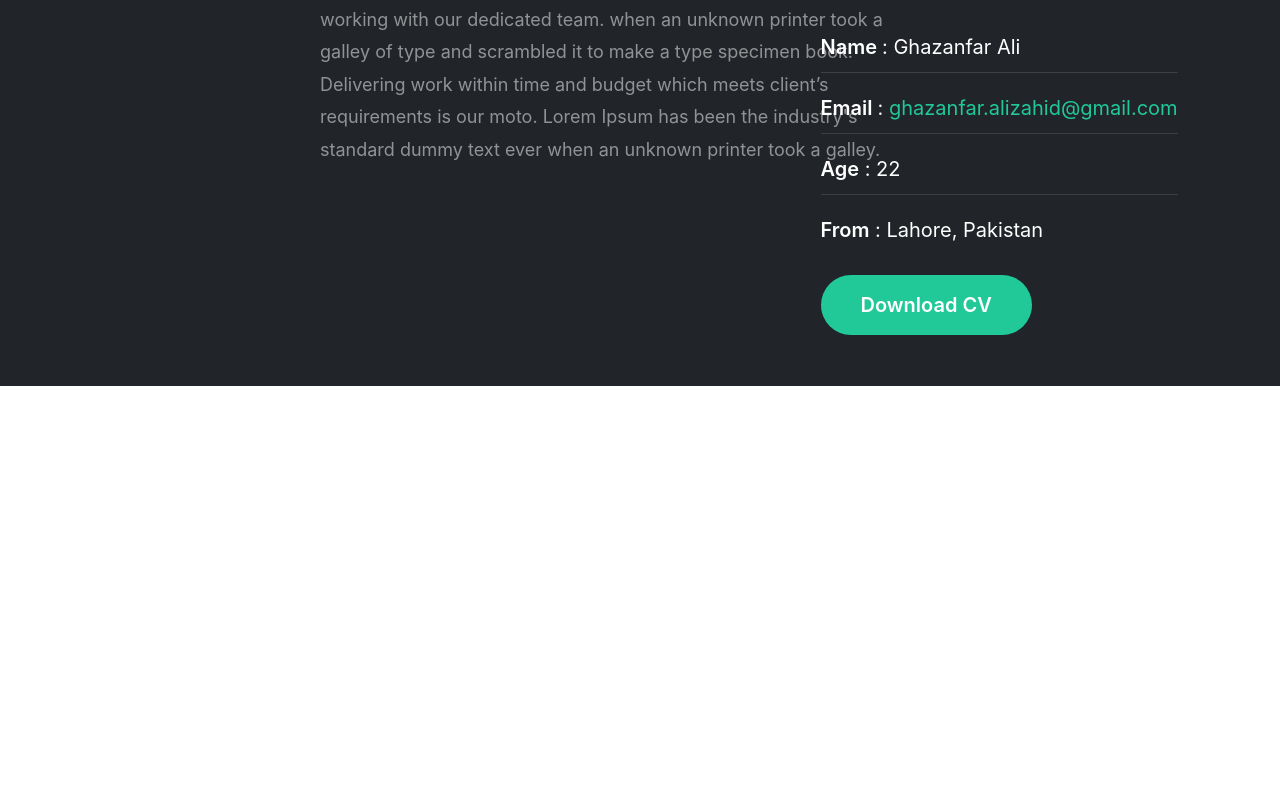
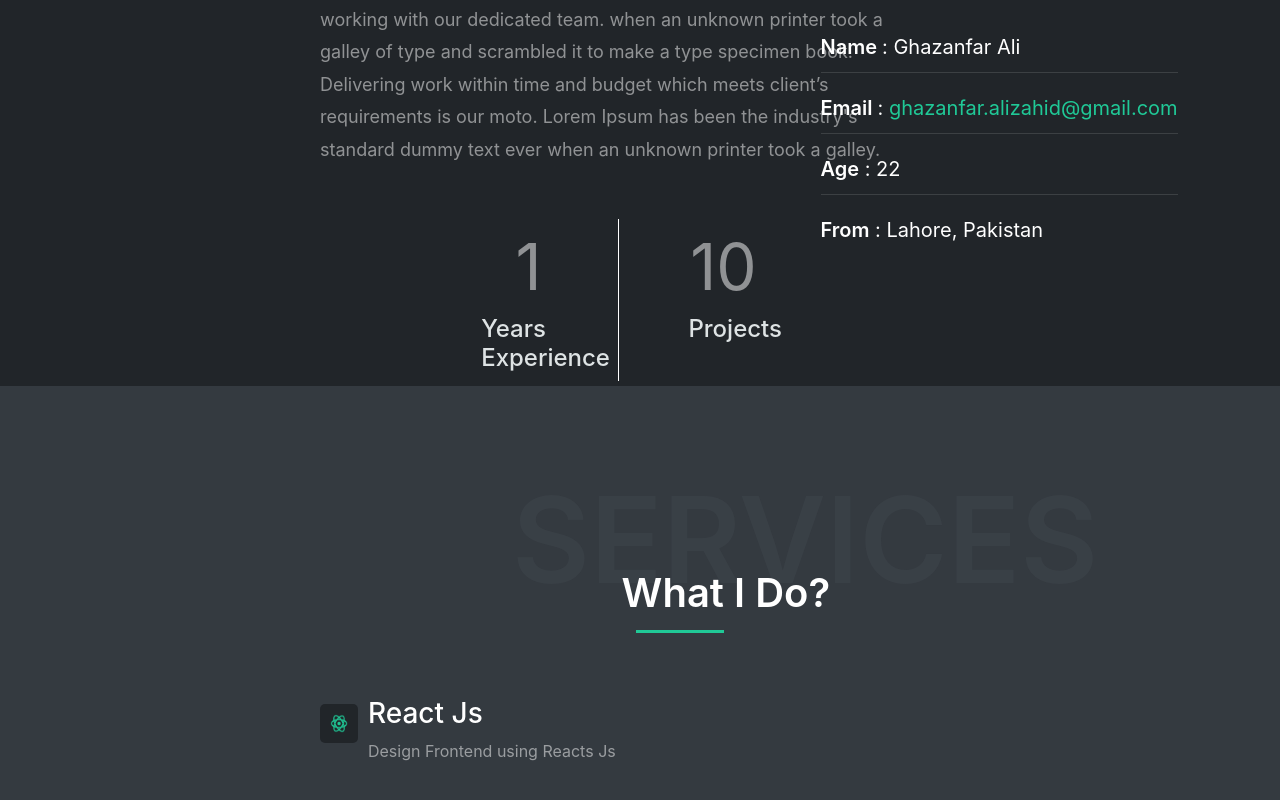
Before and after one commit to GhazanfarAli123/Portfolio, a React (Create React App) app in the folder ghazanfar-ali-portfolio/: page / in a window 1280 px wide. Shown: the part 1214-2014 px from the top of the page. Before the commit the page ends 1600 px from the top, so only its background shows below. Built offline with nearby package versions, Linux system fonts and the light colour scheme.

Commit message:
@ghazanfar-ali-portfolio create services and about section

```diff
--- a/ghazanfar-ali-portfolio/package.json
+++ b/ghazanfar-ali-portfolio/package.json
@@ -3,12 +3,16 @@
   "version": "0.1.0",
   "private": true,
   "dependencies": {
+    "@fortawesome/fontawesome-svg-core": "^6.2.1",
+    "@react-icons/all-files": "^4.1.0",
     "@testing-library/jest-dom": "^5.16.5",
     "@testing-library/react": "^13.4.0",
     "@testing-library/user-event": "^13.5.0",
     "react": "^18.2.0",
+    "react-countup": "^6.4.1",
     "react-dom": "^18.2.0",
-    "react-scripts": "5.0.1",
+    "react-icons": "^4.7.1",
+    "react-scripts": "^5.0.1",
     "typewriter-effect": "^2.19.0",
     "web-vitals": "^2.1.4"
   },
--- a/ghazanfar-ali-portfolio/src/App.js
+++ b/ghazanfar-ali-portfolio/src/App.js
@@ -1,8 +1,8 @@
 import React from "react";
 import Header from "./Components/header";
-import { Services } from "./Components/services";
 import { Home } from "./Components/Home";
 import { About } from "./Components/About";
+import { Services } from "./Components/Services";
 import "./Components/script.js"
 
 function App() {
--- a/ghazanfar-ali-portfolio/src/Components/About.js
+++ b/ghazanfar-ali-portfolio/src/Components/About.js
@@ -1,3 +1,4 @@
+import CountUp from 'react-countup';
 export const About = () => {
 
   return (
@@ -23,8 +24,25 @@ export const About = () => {
           <li><span>Email </span>: <a href="ghazanfar.alizahid@gmail.com">ghazanfar.alizahid@gmail.com</a></li>
           <li><span>Age</span> : 22</li>
           <li><span>From</span> : Lahore, Pakistan</li>
-          <button className="cv-button">Download CV</button>
         </ul>
+      </div>
+      <div className='counters'>
+      <CountUp start={0} end={1} delay={1}>
+        {({ countUpRef }) => (
+          <div className='counter'>
+            <span ref={countUpRef} />
+            <h4>Years Experience</h4>
+          </div>
+        )}
+      </CountUp>
+      <CountUp start={0} end={10} delay={1}>
+        {({ countUpRef }) => (
+          <div className='counter-2'>
+            <span ref={countUpRef} />
+            <h4>Projects</h4>
+          </div>
+        )}
+      </CountUp>
       </div>
     </div>
   )
--- a/ghazanfar-ali-portfolio/src/Components/Home.js
+++ b/ghazanfar-ali-portfolio/src/Components/Home.js
@@ -5,8 +5,8 @@ import Typewriter from "typewriter-effect";
 export const Home = () => {
 
   return (
-    <div className="home-page-background">
-                <div className="welcome">Welcome</div>
+    <div className="home-page-background" id="home">
+      <div className="welcome">Welcome</div>
 
       <div className="app2">
         <Typewriter
--- a/ghazanfar-ali-portfolio/src/Components/header.js
+++ b/ghazanfar-ali-portfolio/src/Components/header.js
@@ -11,8 +11,8 @@ const Header = () => {
             <ul className="header-nav">
                 <img className="prof-image" src={images} alt="ghazanfar ali" />
                 <h1 className="name">Ghazanfar Ali</h1>
-                <li className="option-1 options"><a href="#about-me"> Home</a></li>
-                <li className="options">About</li>
+                <li className="option-1 options"><a href="#home">Home</a></li>
+                <li className="options"><a href="#about-me"> About</a></li>
                 <li className="options">Contact</li>
                 <li className="options">Services</li>
                 <ul className="social-icons">
--- a/ghazanfar-ali-portfolio/src/Components/services.js
+++ b/ghazanfar-ali-portfolio/src/Components/services.js
@@ -1,8 +1,21 @@
+import react_icon from './images/icons8-react-48(1).png'
 export const Services = () => {
 
-    return(
-        <>
-
-        </>
-    )
+  return (
+    <div className="what-i-do">
+      <div className="about-me-text">
+      Services
+      </div>
+      <div className="what-i-do-2">
+      What I Do?
+      </div>
+      <div className='react'>
+      <img className='react-img' src={react_icon} alt="reacts js"/>
+        <div className='react-info'>
+      <h3>React Js</h3>
+      <p>Design Frontend using Reacts Js</p>
+      </div>
+      </div>
+    </div>
+  )
 }
--- a/ghazanfar-ali-portfolio/src/Components/style.css
+++ b/ghazanfar-ali-portfolio/src/Components/style.css
@@ -1,4 +1,6 @@
-
+html{
+  scroll-behavior: smooth;
+}
 .header-nav {
   list-style-type: none;
   margin: 0;
@@ -83,7 +85,6 @@
   -webkit-background-size: cover;
   -moz-background-size: cover;
   min-height: 100vh;
-
   transition: background-image .3s ease-in .2s;
 }
 
@@ -212,3 +213,90 @@ border: none;
 .header-nav li a:hover{
   color: #20c997;
 }
+.counter{
+margin-left: 35% !important;
+margin-top: 5%;
+color: #fff;
+font-size: 40px;
+width: 30%;
+border-right: 1px solid white;
+}
+.counter span{
+  margin-left: 25%;
+  font-size: 4rem;
+}
+.counters{
+  display: flex;
+  margin-left: 25%;
+}
+.counter-2{
+  margin-left: 15% !important;
+  margin-top: 5%;
+  color: #fff;
+  font-size: 40px;
+  width: 20%;
+
+}
+.counter-2 span{
+  margin-left: 2%;
+  font-size: 4rem;
+}
+.counter-2 h4{
+ color: #dee3e4;
+}
+.counter h4{
+  color: #dee3e4;
+}
+.counter-2 span{
+  color: hsla(0,0%,100%,.5);
+}
+.counter span{
+  color: hsla(0,0%,100%,.5);
+}
+.counters{
+  margin-top: 30px;
+}
+.what-i-do{
+  width: 100%;
+  height: 800px;
+  background-color: #343a40 !important;
+}
+.what-i-do-2{
+  color: white !important;
+  margin-left: 47%;
+  margin-top: -6%;
+  font-size: 40px;
+  font-weight: 600;
+  padding: 10px 20px;
+  position: relative;
+}
+.what-i-do-2:after {
+  content: '';
+  position: absolute;
+  bottom: 0px;
+  left: 5%;
+  width: 13%;
+  border-bottom: 3px solid #20c997;
+}
+.react{
+  margin-left: 25%;
+  margin-top: 5%;
+  color:#fff;
+}
+.react p{
+  color: hsla(0,0%,100%,.5) !important;
+}
+.react{
+display: flex;
+}
+.react-img{
+  width: 4%;
+height: 2%;
+border-radius: 5px;
+margin-top: 7px;
+background-color: #212529;
+padding: 10px;
+}
+.react-info{
+  margin-left: 1%;
+}
```
Also changed, not shown: ghazanfar-ali-portfolio/src/Components/images/icons8-react-48(1).png (added), 1 other file (tests, documents, lock files or other folders).
